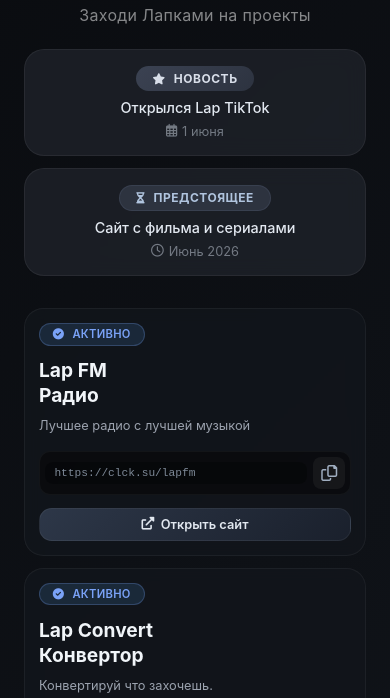
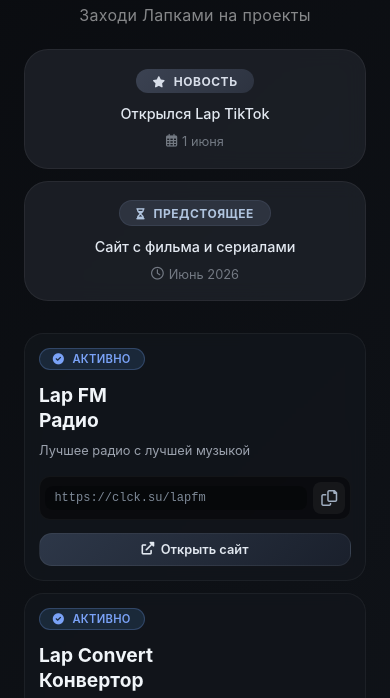
Before and after one commit to BtheBFr/lap-about, a plain HTML site: page index.html in a window 390 px wide. Shown: the part 119-817 px from the top of the page. Drawn offline with Linux system fonts and the light colour scheme.

Commit message:
Update index.html

```diff
--- a/index.html
+++ b/index.html
@@ -50,7 +50,7 @@
             letter-spacing: 0.3px;
         }
 
-        /* Анонсы: на ПК горизонтальные, на телефоне вертикальные */
+        /* ========== АНОНСЫ ========== */
         .announcements {
             display: flex;
             flex-wrap: wrap;
@@ -59,6 +59,7 @@
             margin: 1.5rem 0 2rem 0;
         }
 
+        /* ПК: горизонтальные карточки (как у тебя работало) */
         .announcement-card {
             background: rgba(30, 34, 42, 0.8);
             backdrop-filter: blur(10px);
@@ -111,20 +112,16 @@
             display: inline-flex;
             align-items: center;
             gap: 0.3rem;
-            white-space: nowrap;
         }
 
-        .announcement-date i {
-            display: inline-flex;
-            align-items: center;
-        }
-
-        /* 📱 Телефон: анонсы вертикально, одинаковые, по центру */
+        /* ========== ТОЛЬКО ТЕЛЕФОН ========== */
         @media (max-width: 768px) {
             .announcements {
                 flex-direction: column;
                 gap: 12px;
             }
+
+            /* Каждая карточка — вертикальная, строго по центру, одинакового размера */
             .announcement-card {
                 display: flex;
                 flex-direction: column;
@@ -133,22 +130,29 @@
                 text-align: center;
                 gap: 8px;
                 padding: 16px 12px;
-                border-radius: 20px;
+                border-radius: 24px;
                 width: 100%;
+                min-height: 120px; /* одинаковая высота */
             }
+
             .announcement-badge {
                 align-self: center;
+                margin-bottom: 4px;
             }
+
             .announcement-text {
                 font-size: 0.9rem;
                 text-align: center;
+                padding: 0 8px;
             }
+
             .announcement-date {
                 justify-content: center;
+                margin-top: 4px;
             }
         }
 
-        /* Карточки проектов: уменьшенные, одинаковые на ПК и телефоне (телефон компактнее) */
+        /* ========== КАРТОЧКИ ПРОЕКТОВ ========== */
         .projects-grid {
             display: grid;
             grid-template-columns: repeat(auto-fit, minmax(280px, 1fr));
@@ -320,7 +324,7 @@
             font-size: 0.8rem;
         }
 
-        /* 📱 Телефон: карточки проектов компактнее */
+        /* Телефон: карточки проектов меньше */
         @media (max-width: 768px) {
             .projects-grid {
                 gap: 12px;
@@ -337,9 +341,6 @@
             .open-btn {
                 padding: 0.5rem;
                 font-size: 0.8rem;
-            }
-            .link-text {
-                font-size: 0.7rem;
             }
         }
     </style>
@@ -373,18 +374,13 @@
                 buttonElement.classList.add('copied');
                 const originalIcon = buttonElement.innerHTML;
                 buttonElement.innerHTML = '<i class="fas fa-check"></i>';
-
                 const toast = document.getElementById('toast');
                 toast.classList.add('show');
-
                 setTimeout(() => {
                     buttonElement.classList.remove('copied');
                     buttonElement.innerHTML = originalIcon;
                 }, 1500);
-
-                setTimeout(() => {
-                    toast.classList.remove('show');
-                }, 2000);
+                setTimeout(() => toast.classList.remove('show'), 2000);
             }).catch(() => {
                 const textarea = document.createElement('textarea');
                 textarea.value = text;
@@ -392,10 +388,8 @@
                 textarea.select();
                 document.execCommand('copy');
                 document.body.removeChild(textarea);
-
                 buttonElement.classList.add('copied');
                 setTimeout(() => buttonElement.classList.remove('copied'), 1500);
-
                 const toast = document.getElementById('toast');
                 toast.classList.add('show');
                 setTimeout(() => toast.classList.remove('show'), 2000);
@@ -406,24 +400,17 @@
             const container = document.getElementById('projects-container');
             if (!container || typeof projectsData === 'undefined') return;
             container.innerHTML = '';
-
             projectsData.forEach(project => {
                 const card = document.createElement('div');
                 card.className = 'project-card';
-
                 let titleHtml = project.title;
-                if (project.titleSecondLine) {
-                    titleHtml = project.title + '<br>' + project.titleSecondLine;
-                }
-
+                if (project.titleSecondLine) titleHtml = project.title + '<br>' + project.titleSecondLine;
                 let iconClass = 'fa-clock';
                 if (project.status === 'active') iconClass = 'fa-check-circle';
                 if (project.status === 'wip') iconClass = 'fa-code-branch';
                 if (project.status === 'soon') iconClass = 'fa-clock';
-
                 const link = project.link || '';
                 const hasLink = link && link !== '';
-
                 card.innerHTML = `
                     <span class="status ${project.status}"><i class="fas ${iconClass}" style="margin-right: 5px;"></i> ${project.statusText}</span>
                     <h2 class="project-title">${titleHtml}</h2>
@@ -439,7 +426,6 @@
                         ${hasLink ? 'Открыть сайт' : 'Скоро появится'}
                     </a>
                 `;
-
                 container.appendChild(card);
             });
         }
@@ -447,13 +433,10 @@
         function renderAnnouncements() {
             const container = document.getElementById('announcements-container');
             if (!container || typeof announcementsData === 'undefined') return;
-
             container.innerHTML = '';
-
             announcementsData.forEach(announcement => {
                 const card = document.createElement('div');
                 card.className = 'announcement-card';
-
                 card.innerHTML = `
                     <span class="announcement-badge badge-${announcement.badge}">
                         <i class="fas ${announcement.icon || (announcement.badge === 'news' ? 'fa-star' : 'fa-hourglass-half')}" style="margin-right: 5px; font-size: 0.7rem;"></i>
@@ -465,7 +448,6 @@
                         ${announcement.date}
                     </span>
                 `;
-
                 container.appendChild(card);
             });
         }
```
